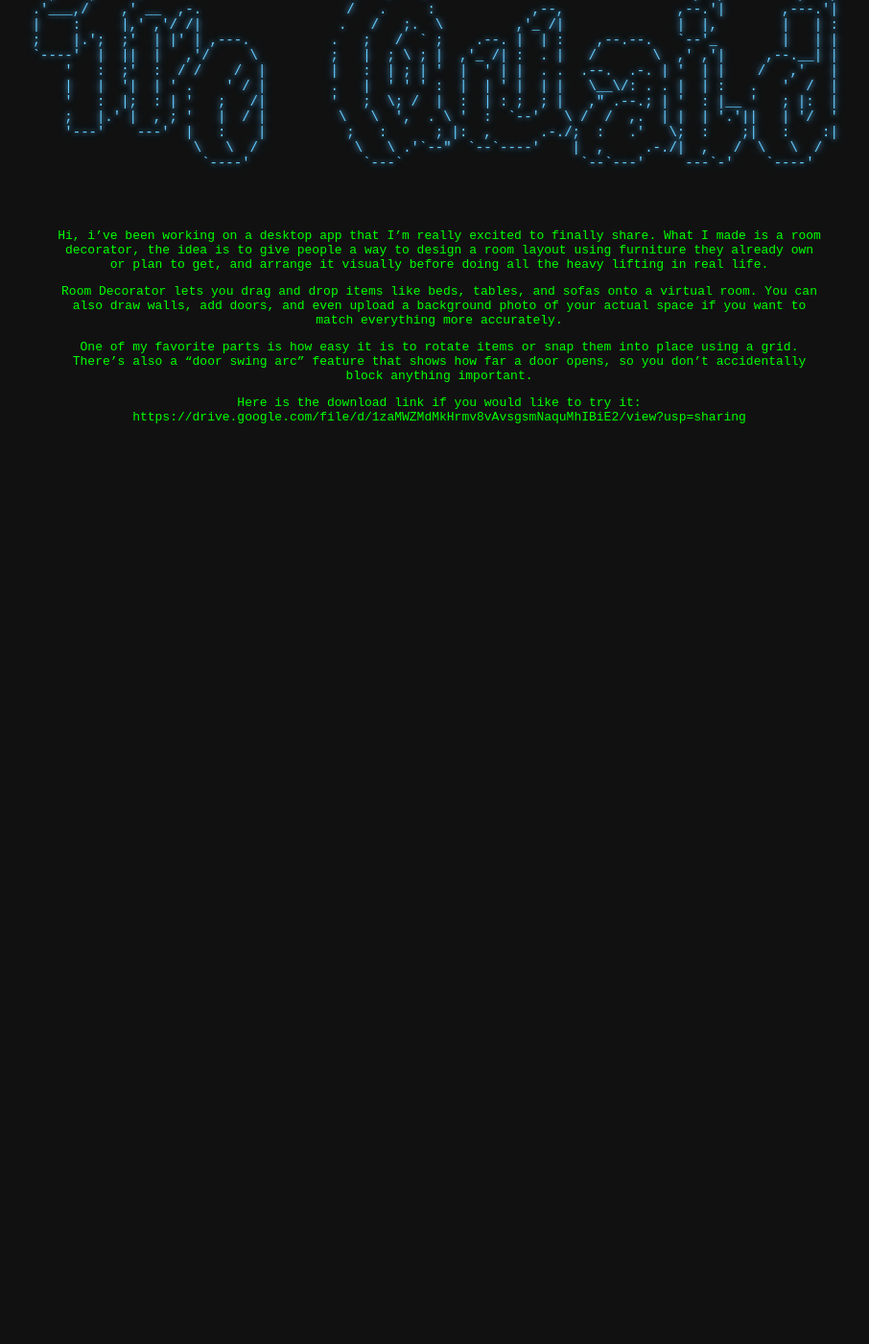
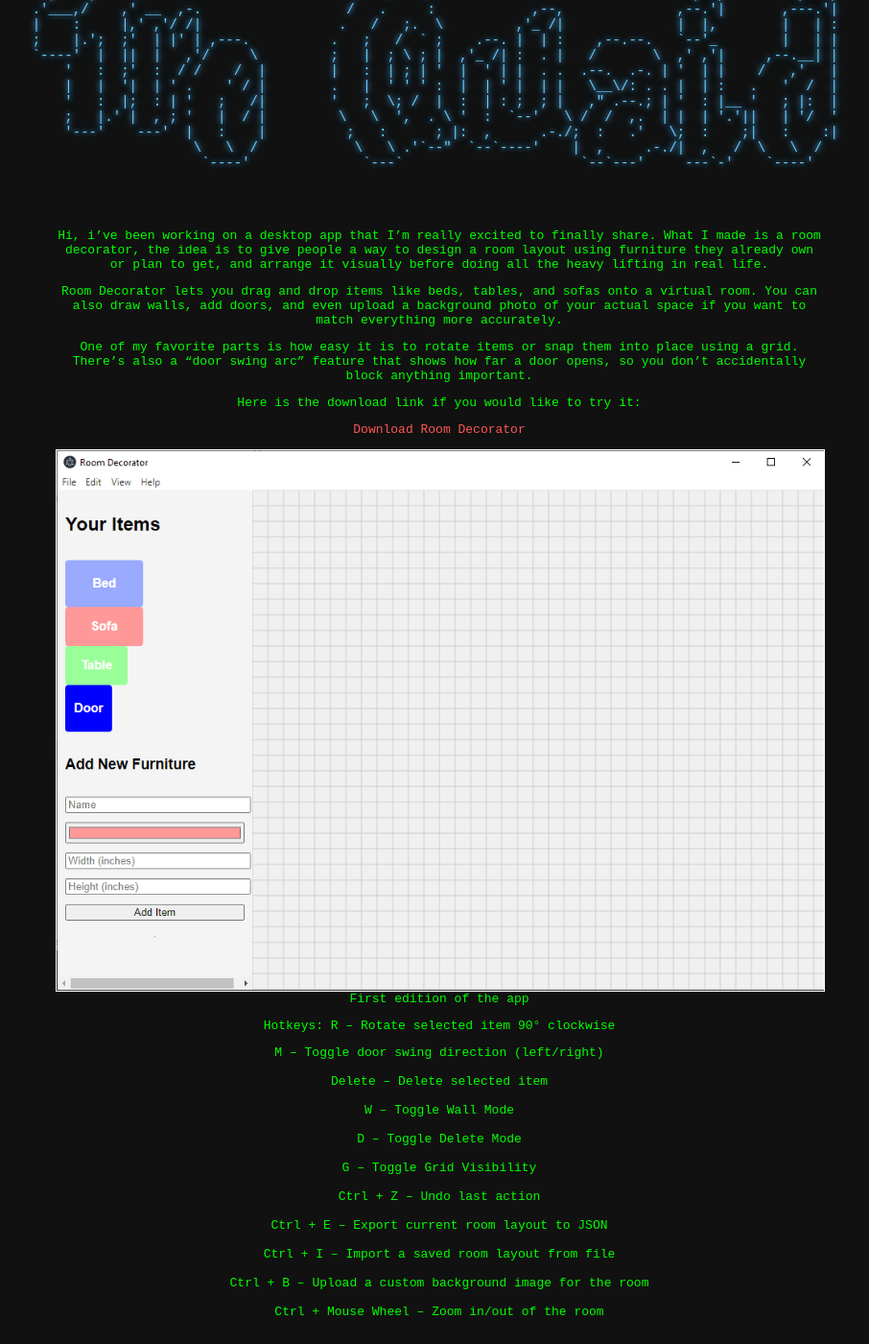
Before and after one commit to tre-quaid/tre-quaid.github.io, a Jekyll site: the page built from _posts/2025-07-14-New Room Decorating App.md, in a window 1280 px wide and 1400 px high, scrolled down 181 px. Shown: the whole window at 96% size, without its empty margins (182-1088 px from the left). Built offline with Jekyll 4.4.1, drawn with Linux system fonts in a browser that asks for light colours; before the commit the page ends 900 px from its top, so only the background shows below that.

Commit message:
Update site

```diff
--- a/_posts/2025-07-14-New Room Decorating App.md
+++ b/_posts/2025-07-14-New Room Decorating App.md
@@ -12,4 +12,32 @@ One of my favorite parts is how easy it is to rotate items or snap them into pla
 far a door opens, so you don’t accidentally block anything important.
 
 Here is the download link if you would like to try it:
-https://drive.google.com/file/d/1zaMWZMdMkHrmv8vAvsgsmNaquMhIBiE2/view?usp=sharing
+
+<a href="https://drive.google.com/file/d/1zaMWZMdMkHrmv8vAvsgsmNaquMhIBiE2/view?usp=sharing" target="_blank">Download Room Decorator</a>
+
+
+<img src="/assets/images/posts/Image2.png" alt="Currently what the site looks like" class="centered-image" />
+First edition of the app
+
+Hotkeys:
+    R – Rotate selected item 90° clockwise
+
+    M – Toggle door swing direction (left/right)
+
+    Delete – Delete selected item
+
+    W – Toggle Wall Mode
+
+    D – Toggle Delete Mode
+
+    G – Toggle Grid Visibility
+
+    Ctrl + Z – Undo last action
+
+    Ctrl + E – Export current room layout to JSON
+
+    Ctrl + I – Import a saved room layout from file
+
+    Ctrl + B – Upload a custom background image for the room
+
+    Ctrl + Mouse Wheel – Zoom in/out of the room
```
Also changed, not shown: assets/images/posts/image2.png (added).
